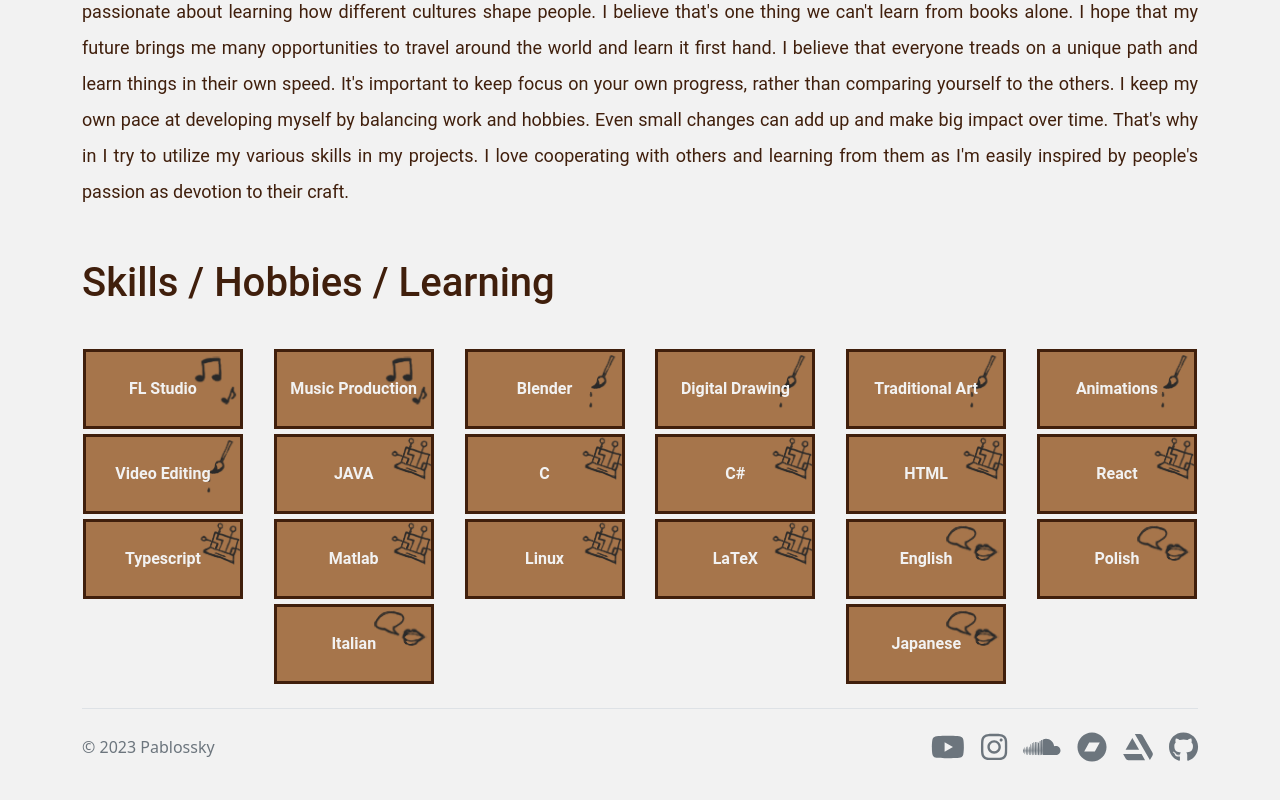
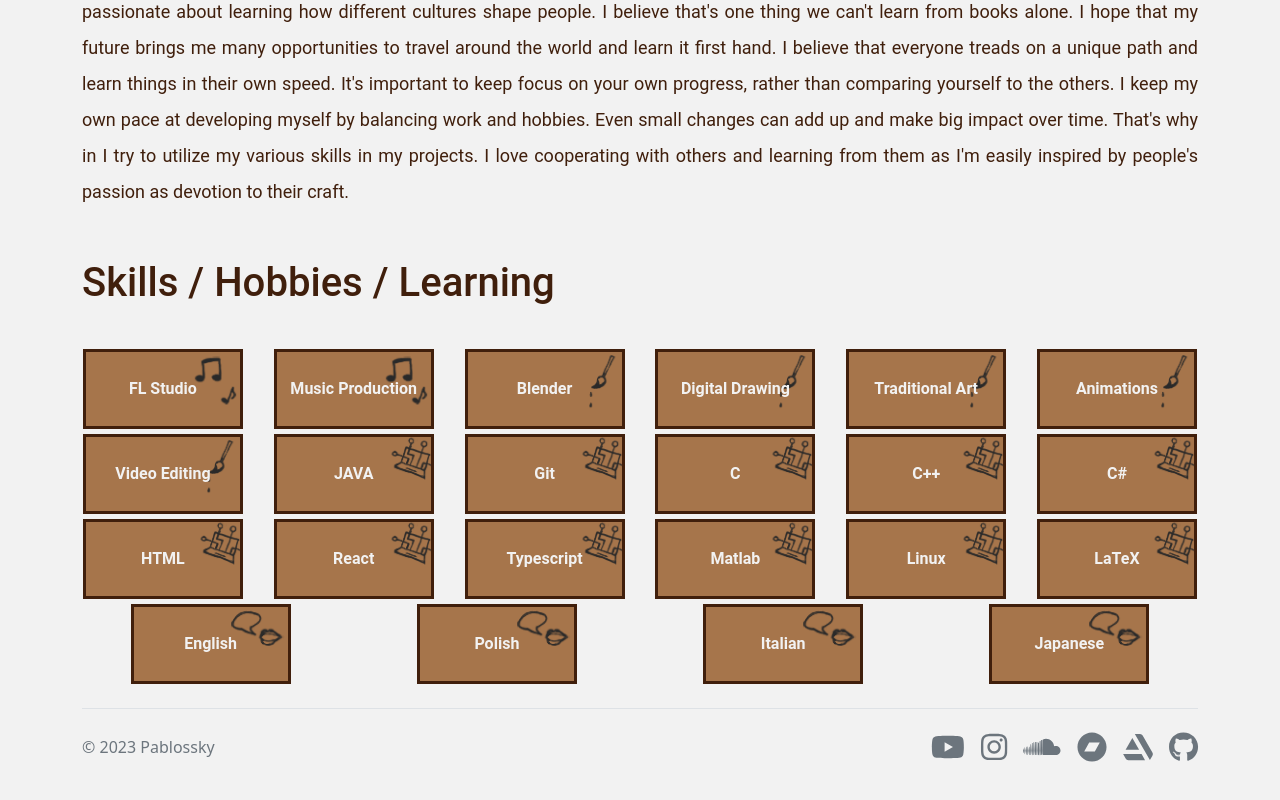
Before and after one commit to Pablossky/PortfolioSite, a React (Create React App) app: page /about in a window 1280 px wide. Shown: the part 577-1377 px from the top of the page. Built offline with nearby package versions, Linux system fonts and the light colour scheme.

Commit message:
Late night update

```diff
--- a/src/Pages/AboutPage/About.tsx
+++ b/src/Pages/AboutPage/About.tsx
@@ -89,7 +89,21 @@
             <div className="col-lg-1 col-sm-6 techno tag">
             <LinkContainer to="/about/technology">
                 <Nav.Link>
+                  Git
+                </Nav.Link>
+              </LinkContainer>
+            </div>
+            <div className="col-lg-1 col-sm-6 techno tag">
+            <LinkContainer to="/about/technology">
+                <Nav.Link>
                   C
+                </Nav.Link>
+              </LinkContainer>
+            </div>
+            <div className="col-lg-1 col-sm-6 techno tag">
+            <LinkContainer to="/about/technology">
+                <Nav.Link>
+                  C++
                 </Nav.Link>
               </LinkContainer>
             </div>
@@ -128,6 +142,7 @@
                 </Nav.Link>
               </LinkContainer>
             </div>
+            <div className="col-lg-1 col-sm-6 empty tag"></div>
             <div className="col-lg-1 col-sm-6 techno tag">
             <LinkContainer to="/about/technology">
                 <Nav.Link>
@@ -142,8 +157,6 @@
                 </Nav.Link>
               </LinkContainer>
             </div>
-            <div className="col-lg-1 col-sm-6 empty tag"></div>
-            <div className="col-lg-1 col-sm-6 empty tag"></div>
             <div className="col-lg-1 col-sm-6 language tag">
               <LinkContainer to="/about/language">
                 <Nav.Link>
@@ -172,7 +185,6 @@
               </LinkContainer>
             </div>
             <div className="col-lg-1 col-sm-6 empty tag"></div>
-            <div className="col-lg-1 col-sm-6 empty tag"></div>
             </div>
         </Container>
   );
--- a/src/Pages/GalleryPage/Gallery.tsx
+++ b/src/Pages/GalleryPage/Gallery.tsx
@@ -21,6 +21,7 @@
        {url:"https://cdna.artstation.com/p/assets/images/images/061/449/814/large/pablossky-ddart1.jpg?1680809585", alt:"", tag:"Digital"},
        {url:"https://cdna.artstation.com/p/assets/images/images/048/238/370/large/pablossky-img-20220409-024427.jpg?1649542779", alt:"", tag:"Blender Digital"},
        {url:"https://cdnb.artstation.com/p/assets/images/images/061/504/475/large/pablossky-fg2.jpg?1680965487", alt:"", tag:"Digital"},
+       {url:"https://cdnb.artstation.com/p/assets/images/images/061/809/893/large/pablossky-jungleriver2.jpg?1681696928", alt:"", tag:"Digital"},
        {url:"https://i.imgur.com/VzA023r.png", alt:"", tag:"Blender Digital"},
        {url:"https://i.imgur.com/TdaWklR.png", alt:"", tag:"Blender Digital"},
        {url:"https://i.imgur.com/qJdlv6X.png", alt:"", tag:"Blender Digital"},
```
